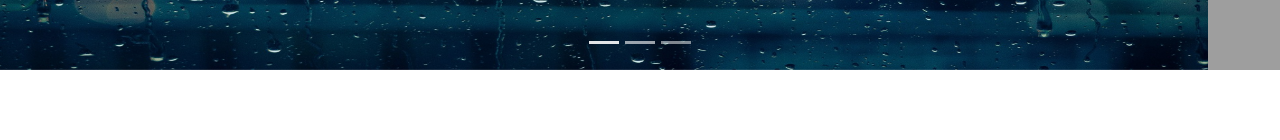
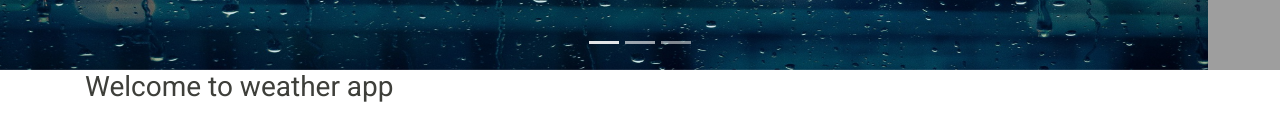
Before and after one commit to LucianoSainz/React-Weather-App, a React app: page / in a window 1280 px wide. Shown: the part 384-524 px from the top of the page. Built offline with nearby package versions, Linux system fonts and the light colour scheme; grey boxes are pictures that could not be loaded.

Commit message:
added Component in home

```diff
--- /dev/null
+++ b/src/app/components/Component.js
@@ -0,0 +1,14 @@
+import React from 'react';
+import { Container } from 'react-bootstrap';
+
+
+const Component = () => {
+
+    return (
+        <Container>
+            <h2>Welcome to weather app</h2>
+        </Container>
+    )
+}
+
+export default Component;
--- a/src/app/components/Home.js
+++ b/src/app/components/Home.js
@@ -1,15 +1,17 @@
-import React from 'react';
+import React, {Fragment} from 'react';
 import { Carousel } from 'react-bootstrap';
+import Component from './Component';
+
 
 const Home = () => {
 
 
   return (
-
+<Fragment>
     <Carousel>
       <Carousel.Item>
         <img
-          className="d-block w-100"  height="400px"
+          className="d-block w-100" height="400px"
           src="src/app/components/images/slide1.jpg"
           alt="First slide"
         />
@@ -25,7 +27,7 @@ const Home = () => {
       </Carousel.Item>
       <Carousel.Item>
         <img
-          className="d-block w-100"  height="400px"
+          className="d-block w-100" height="400px"
           src="src/app/components/images/slide3.jpg"
           alt="Third slide"
         />
@@ -33,6 +35,10 @@ const Home = () => {
       </Carousel.Item>
     </Carousel>
 
+        <>
+        <Component/>
+        </>
+</Fragment>
   )
 }
 
```
Also changed, not shown: src/app/components/component.js (deleted).
